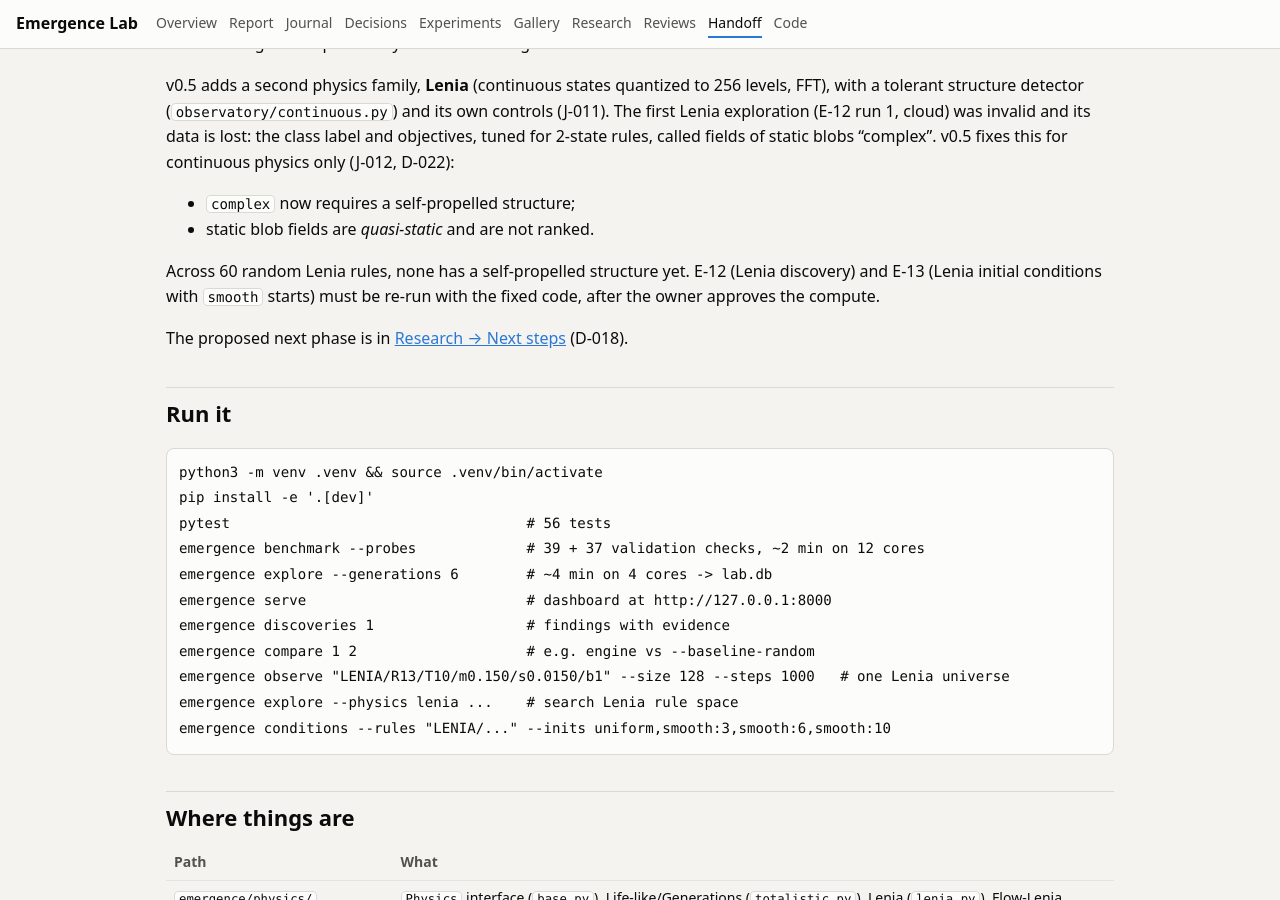
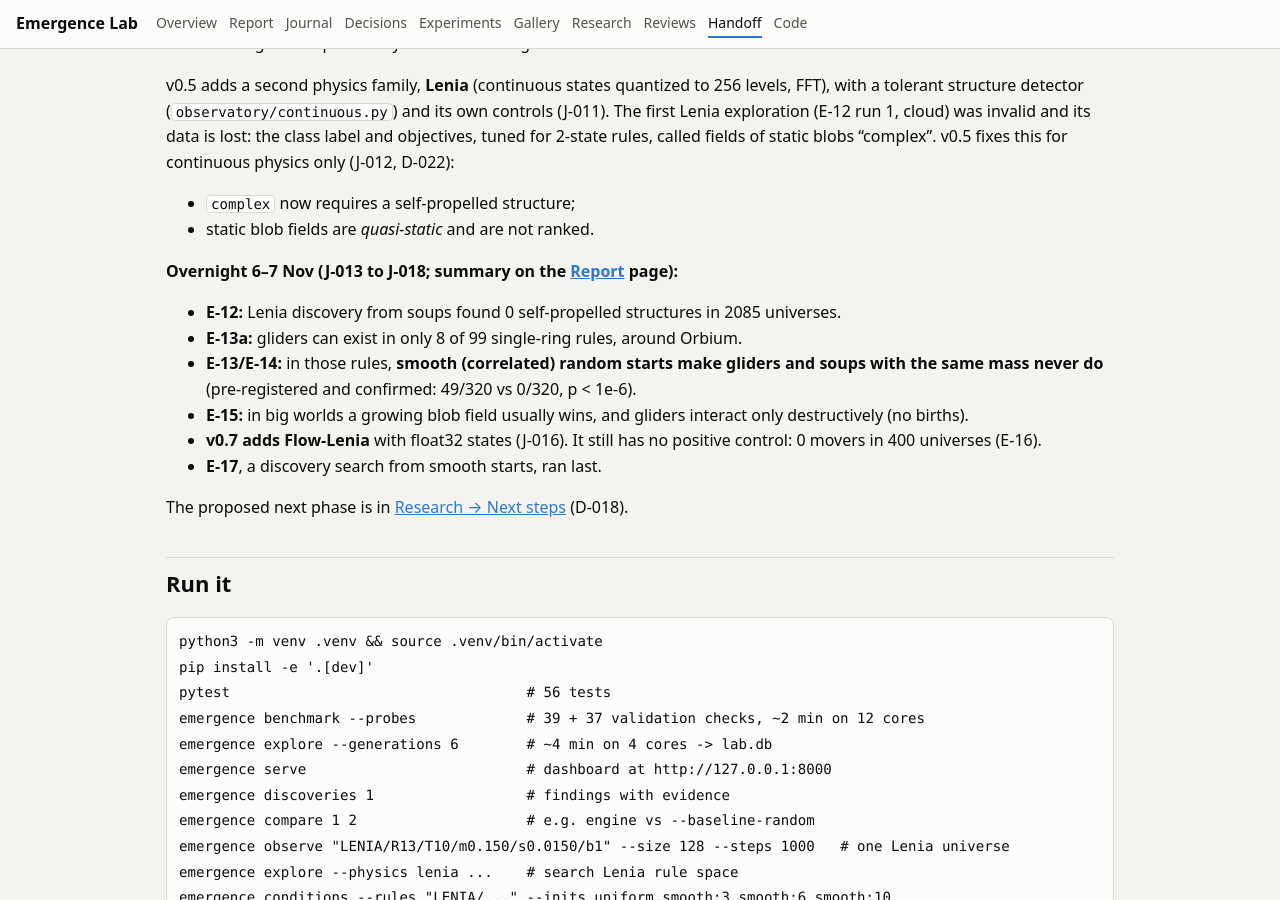
Before and after one commit to Yahyaal/emergence-lab, a Jekyll site: the page built from docs/handoff.md, in a window 1280 px wide and 900 px high, scrolled down 643 px. Built offline with Jekyll 4.4.1, drawn with Linux system fonts in a browser that asks for light colours; some of the changed text lies outside the part shown.

Commit message:
Handoff: overnight state and open problems
Co-Authored-By: Claude Opus 5.5 <noreply@anthropic.com>

```diff
--- a/docs/handoff.md
+++ b/docs/handoff.md
@@ -23,7 +23,13 @@ v0.5 adds a second physics family, **Lenia** (continuous states quantized to 256
 - `complex` now requires a self-propelled structure;
 - static blob fields are *quasi-static* and are not ranked.
 
-Across 60 random Lenia rules, none has a self-propelled structure yet. E-12 (Lenia discovery) and E-13 (Lenia initial conditions with `smooth` starts) must be re-run with the fixed code, after the owner approves the compute.
+**Overnight 6–7 Nov (J-013 to J-018; summary on the [Report]({{ '/report.html' | relative_url }}) page):**
+- **E-12:** Lenia discovery from soups found 0 self-propelled structures in 2085 universes.
+- **E-13a:** gliders can exist in only 8 of 99 single-ring rules, around Orbium.
+- **E-13/E-14:** in those rules, **smooth (correlated) random starts make gliders and soups with the same mass never do** (pre-registered and confirmed: 49/320 vs 0/320, p < 1e-6).
+- **E-15:** in big worlds a growing blob field usually wins, and gliders interact only destructively (no births).
+- **v0.7 adds Flow-Lenia** with float32 states (J-016). It still has no positive control: 0 movers in 400 universes (E-16).
+- **E-17**, a discovery search from smooth starts, ran last.
 
 The proposed next phase is in [Research → Next steps]({{ '/research.html#next-steps' | relative_url }}) (D-018).
 
@@ -87,11 +93,17 @@ emergence conditions --rules "LENIA/..." --inits uniform,smooth:3,smooth:6,smoot
 
 ## Open problems, in priority order
 
-1. Re-run the Lenia experiments with the fixed label (E-12 discovery, E-13 smooth initial conditions); ask the owner before starting them. Then: Lenia reference patterns imported from published data (research.md); tolerant innovation and replication probes for continuous physics; creatures that rotate or pulse in place are not counted as `complex` yet.
-2. A density sweep for rules whose behaviour changed with density (E-09, E-10).
-3. Statistical power for H1 (10–30 runs per arm).
-4. Sampling validation of the innovation probe, and a same-rule null (Track A).
-5. Replication: more nulls, copy-origin tracing, multi-part candidates.
+1. Lenia beyond level 2. Next steps:
+   - a replication probe for continuous physics (the exact-shape probes do not apply);
+   - glider rates vs world size and run length, measured with the validated detector at checkpoints;
+   - Chan's patch protocol in larger worlds and longer runs.
+
+   Known gap: creatures that rotate or pulse in place are not counted as `complex` yet.
+2. Flow-Lenia needs a positive control before any experiment (J-016, J-018). Try multi-channel Flow-Lenia, or check our implementation against the paper's figures.
+3. A density sweep for rules whose behaviour changed with density (E-09, E-10).
+4. Statistical power for H1 (10–30 runs per arm).
+5. Sampling validation of the innovation probe, and a same-rule null (Track A).
+6. Replication: more nulls, copy-origin tracing, multi-part candidates.
 
 ## Owner preferences
 
```
